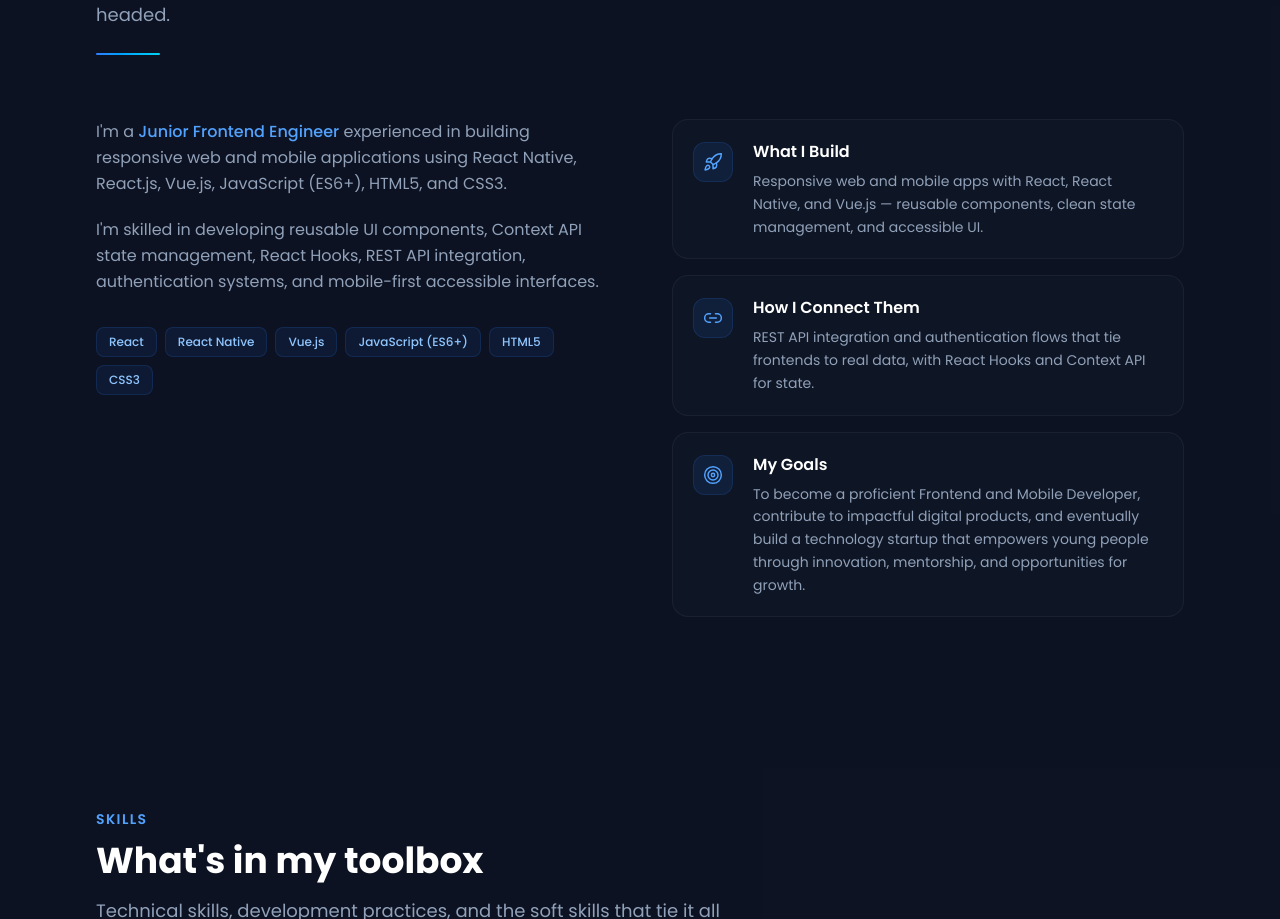
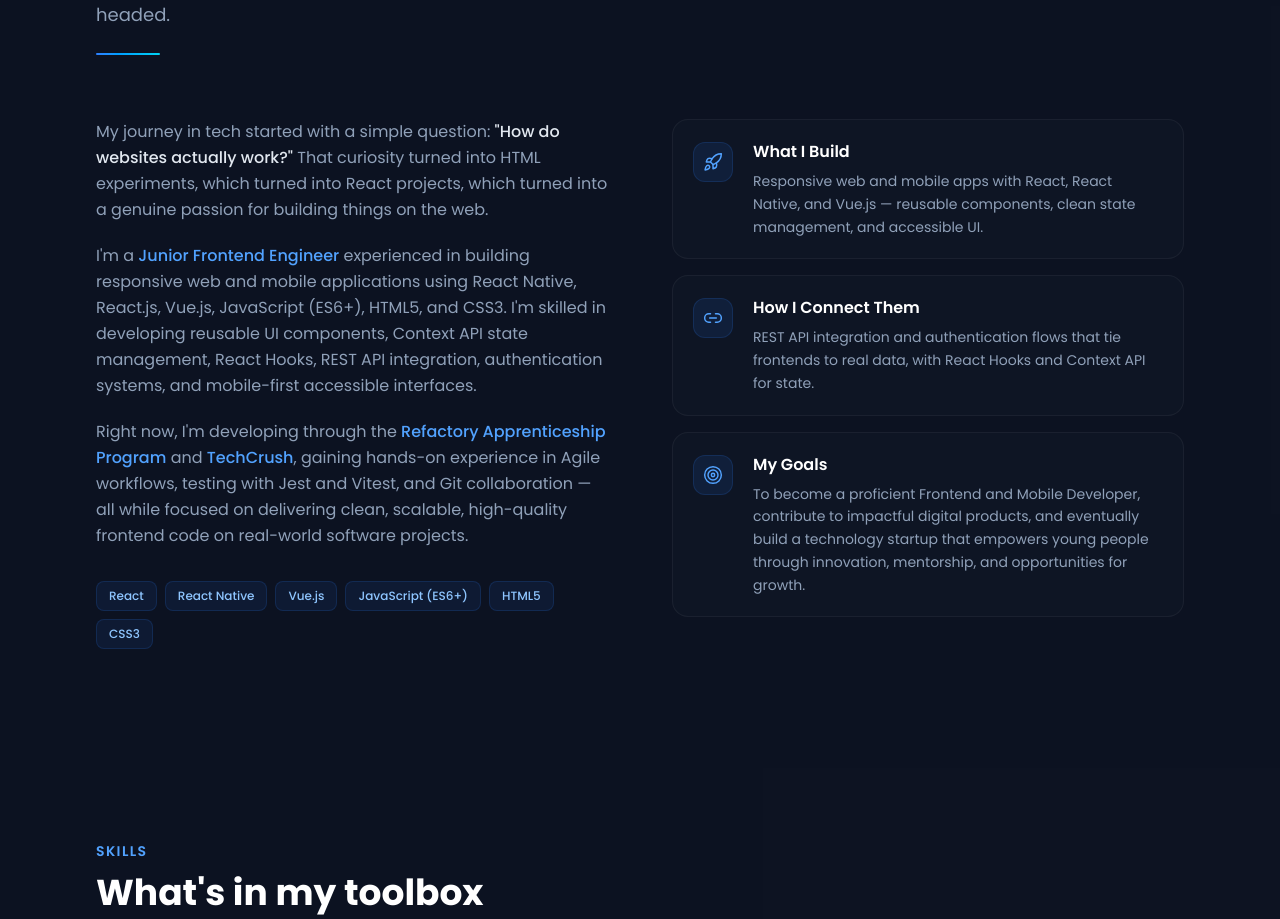
Before and after one commit to Keilar-kirabira/kirabira-keilar-portfolio, a React (Vite) app: page / in a window 1280 px wide. Shown: the part 1011-1930 px from the top of the page. Built offline with nearby package versions, Linux system fonts and the light colour scheme.

Commit message:
Update the about .js section

```diff
--- a/src/components/sections/About.jsx
+++ b/src/components/sections/About.jsx
@@ -42,15 +42,29 @@
               className="space-y-5 text-slate-400 leading-relaxed"
             >
               <p>
+                My journey in tech started with a simple question:{' '}
+                <span className="text-slate-200 font-medium">
+                  "How do websites actually work?"
+                </span>{' '}
+                That curiosity turned into HTML experiments, which turned into React projects,
+                which turned into a genuine passion for building things on the web.
+              </p>
+              <p>
                 I'm a{' '}
                 <span className="text-blue-400 font-medium">Junior Frontend Engineer</span>{' '}
                 experienced in building responsive web and mobile applications using React
-                Native, React.js, Vue.js, JavaScript (ES6+), HTML5, and CSS3.
+                Native, React.js, Vue.js, JavaScript (ES6+), HTML5, and CSS3. I'm skilled in
+                developing reusable UI components, Context API state management, React Hooks,
+                REST API integration, authentication systems, and mobile-first accessible
+                interfaces.
               </p>
               <p>
-                I'm skilled in developing reusable UI components, Context API state management,
-                React Hooks, REST API integration, authentication systems, and mobile-first
-                accessible interfaces.
+                Right now, I'm developing through the{' '}
+                <span className="text-blue-400 font-medium">Refactory Apprenticeship Program</span>{' '}
+                and <span className="text-blue-400 font-medium">TechCrush</span>, gaining
+                hands-on experience in Agile workflows, testing with Jest and Vitest, and Git
+                collaboration — all while focused on delivering clean, scalable, high-quality
+                frontend code on real-world software projects.
               </p>
             </motion.div>
 
```
